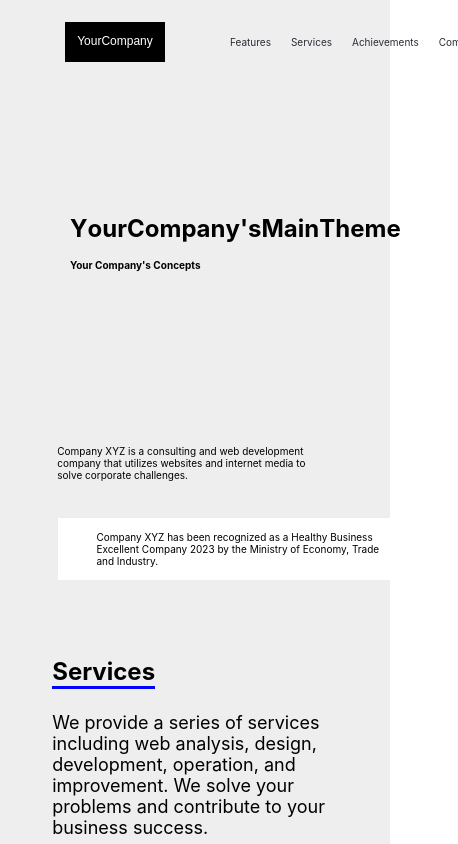
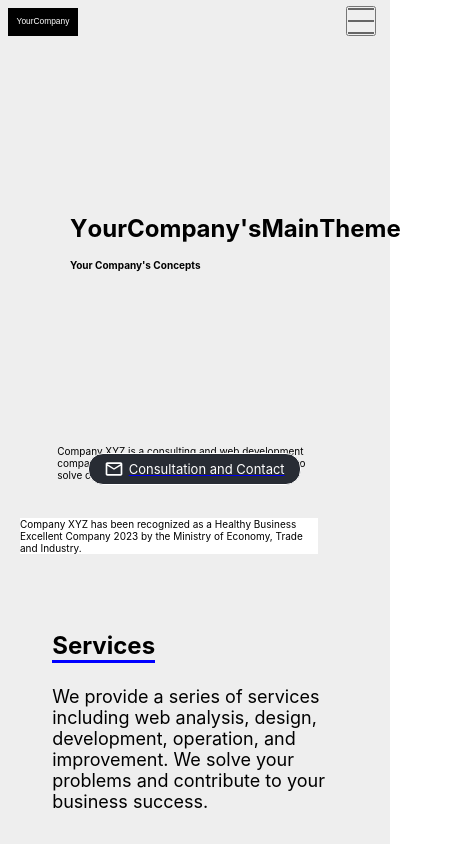
Before and after one commit to ultimania/react-rainbow-japan, a React (Create React App) app: page / in a window 390 px wide. Shown: the top 844 px of the page, 458 px wide, since content can reach past the window. Built offline with nearby package versions, Linux system fonts and the light colour scheme.

Commit message:
fix: width of navigation layout

```diff
--- a/src/components/Elements/List/ImageCardList.module.scss
+++ b/src/components/Elements/List/ImageCardList.module.scss
@@ -44,4 +44,15 @@ ul.card-list {
       }
     }
   }
+
+  @media (min-width: 769px) {
+    li.card {
+      width: 33%;
+    }
+  }
+  @media (max-width: 768px) {
+    li.card {
+      width: 25%;
+    }
+  }
 }
--- a/src/components/Elements/List/NavigationList.module.scss
+++ b/src/components/Elements/List/NavigationList.module.scss
@@ -1,4 +1,14 @@
-ul.nav-main {
+nav.main {
+  position: relative;
+  display: flex;
+  z-index: 11;
+  // レスポンシブデザイン
+  @media (min-width: 769px) {
+    button {
+      opacity: 0;
+    }
+
+    ul {
       display: flex;
       justify-content: flex-end;
       list-style: none;
@@ -11,6 +21,124 @@ ul.nav-main {
 
         .submenu {
           position: fixed;
+          display: flex;
+          justify-content: flex-start;
+          align-items: center;
+          padding: 5vh;
+          font-size: medium;
+          width: 100%;
+          background-color: #fff;
+          top: 48px;
+          left: 0;
+          z-index: 0;
+          opacity: 0;
+          transition: all 0.3s;
+
+          &.hoverd {
+            z-index: 11;
+            opacity: 1;
+          }
+
+          .title {
+            text-align: left;
+            margin-right: 10%;
+          }
+          .nav-items {
+            display: grid;
+            grid-template-columns: repeat(3, 40%);
+            grid-template-rows: repeat(3, 45%);
+            grid-column: 3;
+            font-size: small;
+
+            .nav-item {
+              padding: 10px;
+              margin: 2vh 1vh;
+              border-bottom: #eee solid 1px;
+            }
+          }
+        }
+      }
+    }
+  }
+
+  // モバイル用
+  @media (max-width: 768px) {
+    right: 1vh;
+
+    button {
+      &.hamburger {
+        opacity: 1;
+        width: 30px;
+        height: 30px;
+        position: absolute;
+        top: 1px;
+        right: 1px;
+
+        .bar {
+          display: block;
+          width: 100%;
+          height: 2px;
+          position: absolute;
+          left: 0;
+          background: #666;
+          transition: top 0.24s, transform 0.24s, opacity 0.24s;
+
+          &:nth-child(1) {
+            top: 0;
+          }
+
+          &:nth-child(2) {
+            top: 50%;
+            transform: translateY(-50%);
+          }
+
+          &:nth-child(3) {
+            top: 100%;
+            transform: translateY(-100%);
+          }
+
+          &.active:nth-child(1) {
+            top: 50%;
+            transform: translateY(-50%) rotate(135deg);
+          }
+
+          &.active:nth-child(2) {
+            transform: translate(50%, -50%);
+            opacity: 0;
+          }
+
+          &.active:nth-child(3) {
+            top: 50%;
+            transform: translateY(-50%) rotate(-135deg);
+          }
+        }
+      }
+    }
+
+    ul {
+      opacity: 0;
+      display: flex;
+      flex-direction: column;
+      justify-content: flex-start;
+      list-style: none;
+      padding: 2vh 0;
+      background-color: #fff;
+      transition: all 0.2s ease-in;
+      top: 6vh;
+      left: 0;
+
+      &.active{
+        opacity: 1;
+      }
+
+      li.nav-item {
+        margin: 0 10px 0 10px;
+        padding: 1.2ex 0;
+        width: max-content;
+        font-size: large;
+
+        .submenu {
+          // position: fixed;
           top: -100vh;
           display: flex;
           justify-content: flex-start;
@@ -48,3 +176,5 @@ ul.nav-main {
         }
       }
     }
+  }
+}
--- a/src/components/Elements/List/NavigationList.tsx
+++ b/src/components/Elements/List/NavigationList.tsx
@@ -14,7 +14,11 @@ type NavigationListProps = {
 
 export const NavigationList = (props: NavigationListProps) => {
   const [hoverIndex, setHoverIndex] = useState<number | null>(null)
+  const [isHamburgerOpen, setIsHamburgerOpen] = useState<boolean>(false)
 
+  const handleHumburgerClick = () => {
+    setIsHamburgerOpen(!isHamburgerOpen)
+  }
 
   const handleItemHover = (index: number | null) => {
     setHoverIndex(index)
@@ -25,15 +29,17 @@ export const NavigationList = (props: NavigationListProps) => {
       item.subItems && (
         <>
           <div
-            className={`${styleModule["submenu"]} ${hoverIndex === navIndex ? styleModule["hoverd"] : ''}`}
+            className={`${styleModule['submenu']} ${
+              hoverIndex === navIndex ? styleModule['hoverd'] : ''
+            }`}
             onMouseEnter={() => handleItemHover(navIndex)}
           >
             {hoverIndex === navIndex && (
               <>
-                <div className={styleModule["title"]}>{`${item.name}TOP`}</div>
-                <div className={styleModule["nav-items"]}>
+                <div className={styleModule['title']}>{`${item.name}TOP`}</div>
+                <div className={styleModule['nav-items']}>
                   {item.subItems?.map((subItem, index) => (
-                    <div className={styleModule["nav-item"]} key={index}>
+                    <div className={styleModule['nav-item']} key={index}>
                       <SimpleLink href={subItem.href} arrow>
                         {subItem.name}
                       </SimpleLink>
@@ -49,20 +55,25 @@ export const NavigationList = (props: NavigationListProps) => {
   }
 
   return (
-    <ul className={styleModule["nav-main"]}>
+    <nav className={`${styleModule['main']} ${isHamburgerOpen ? styleModule["active"] : ''}`}>
+      <ul className={`${isHamburgerOpen ? styleModule["active"] : ''}`}>
         {props.items.map((item, index) => (
           <li
-          className={styleModule["nav-item"]}
+            className={styleModule['nav-item']}
             key={index}
             onMouseEnter={() => handleItemHover(index)}
             onMouseLeave={() => handleItemHover(null)}
           >
-          <SimpleLink href={item.href}>
-            {item.name}
-          </SimpleLink>
+            <SimpleLink href={item.href}>{item.name}</SimpleLink>
             {renderSubMenu(item, index)}
           </li>
         ))}
       </ul>
+      <button className={styleModule["hamburger"]} onClick={handleHumburgerClick}>
+        <span className={`${styleModule["bar"]} ${isHamburgerOpen ? styleModule["active"] : ''}`}></span>
+        <span className={`${styleModule["bar"]} ${isHamburgerOpen ? styleModule["active"] : ''}`}></span>
+        <span className={`${styleModule["bar"]} ${isHamburgerOpen ? styleModule["active"] : ''}`}></span>
+      </button>
+    </nav>
   )
 }
--- a/src/components/Layout/AcievementLayout.module.scss
+++ b/src/components/Layout/AcievementLayout.module.scss
@@ -6,7 +6,7 @@
   .pickup {
     position: relative;
     text-align: left;
-    margin-bottom: 48x;
+    margin-bottom: 48px;
 
     .image {
       width: 50%;
--- a/src/components/Layout/App.scss
+++ b/src/components/Layout/App.scss
@@ -2,6 +2,7 @@
   text-align: center;
   background-color: #eee;
   height: 100vh;
+  box-sizing: border-box;
 }
 
 /* ------------ 共通 ------------ */
@@ -162,10 +163,22 @@
 
   .important-info {
     width: 85%;
-    margin-left: 7ex;
     text-align: left;
     background-color: #fff;
     font-size: x-small;
-    padding: 13px 7ex;
+  }
+
+  @media (min-width: 769px) {
+    .important-info {
+      margin-left: 7ex;
+      padding: 13px 7ex;
+    }
+  }
+
+  @media (max-width: 768px) {
+    .important-info {
+      margin-left: 0;
+      padding: 0;
+    }
   }
 }
--- a/src/components/Layout/FooterLayout.module.scss
+++ b/src/components/Layout/FooterLayout.module.scss
@@ -1,5 +1,6 @@
 // Footer layout
 #layout-footer {
+  @media (min-width: 769px) {
     .contact-area {
       display: flex;
       justify-content: space-between;
@@ -29,3 +30,14 @@
       }
     }
   }
+
+  // モバイル用
+  @media (max-width: 768px) {
+    .nav-area {
+      display: flex;
+      flex-direction: column;
+      padding: 3vh 0;
+      font-size: x-small;
+    }
+  }
+}
--- a/src/components/Layout/FooterLayout.tsx
+++ b/src/components/Layout/FooterLayout.tsx
@@ -2,7 +2,7 @@ import React from 'react'
 import { NavigationList } from '../Elements/List'
 import {
   footerNavItems,
-} from '../..//data'
+} from '../../data'
 import sytleModule from './FooterLayout.module.scss'
 
 export const FooterLayout = () => {
--- a/src/components/Layout/NavigationLayout.module.scss
+++ b/src/components/Layout/NavigationLayout.module.scss
@@ -3,20 +3,21 @@
   top: 0;
   width: 100%;
   background: rgba(0, 0, 0, 0);
-  z-index: 100;
+  z-index: 10;
 
+  // レスポンシブデザイン
+  @media (min-width: 769px) {
     .header {
       display: flex;
       height: fit-content;
-    justify-content: space-between;
-    align-items: center;
+      justify-content: space-evenly;
+      align-items: flex-start;
       padding: 15px;
       width: 100%;
 
       .site-logo-area {
         display: flex;
         justify-content: flex-start;
-      margin-left: 50px;
 
         img.site-logo {
           width: 100px;
@@ -27,10 +28,49 @@
       .nav-area {
         display: flex;
         justify-content: flex-end;
-      align-items: center;
+        align-items: flex-start;
         padding: 5px;
         font-size: x-small;
-      margin-right: 30px;
       }
     }
   }
+
+  // モバイル用
+  @media (max-width: 768px) {
+    width: 100%;
+    top: 0;
+
+    .header {
+      display: flex;
+      height: fit-content;
+      justify-content: space-between;
+      align-items: flex-start;
+
+      .site-logo-area {
+        img.site-logo {
+          position: relative;
+          width: 70px;
+          height: auto;
+          top: 1vh;
+          left: 1vh;
+        }
+      }
+
+      .nav-area {
+        display: flex;
+        flex-direction: column;
+        justify-content: flex-start;
+        padding: 5px;
+        top: 6vh;
+        left: 0;
+        font-size: x-small;
+
+        a {
+          opacity: 1;
+          position: relative;
+          right: 10vh;
+        }
+      }
+    }
+  }
+}
```
Lines whose indentation alone changed are shown as unchanged.
